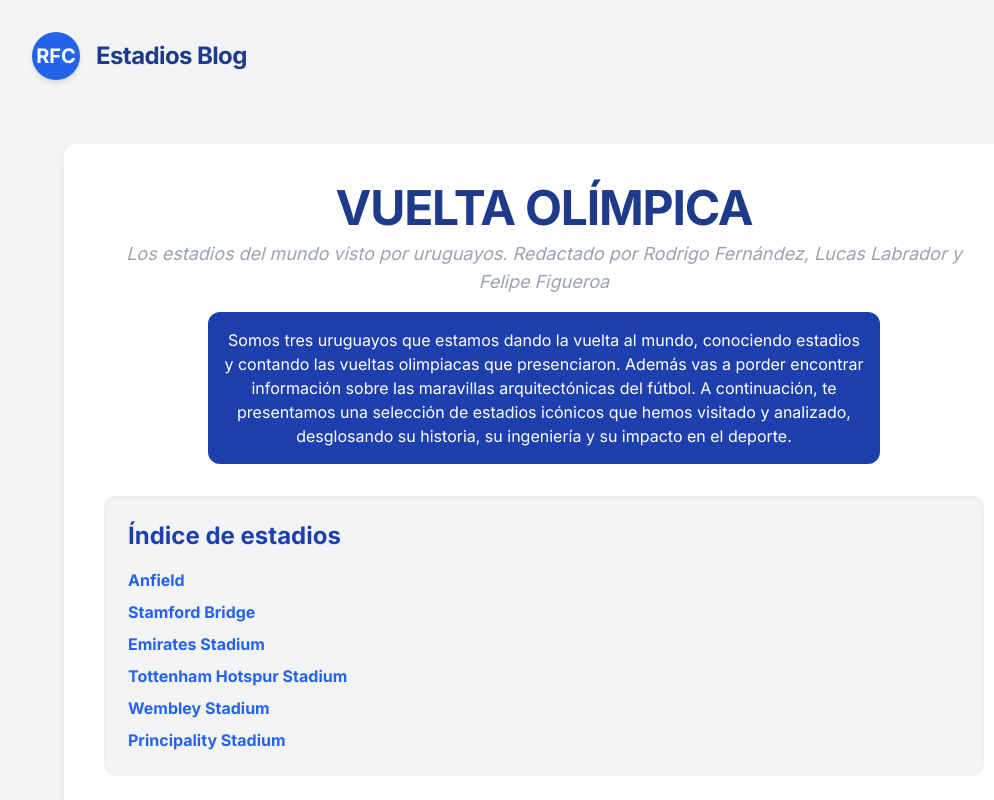
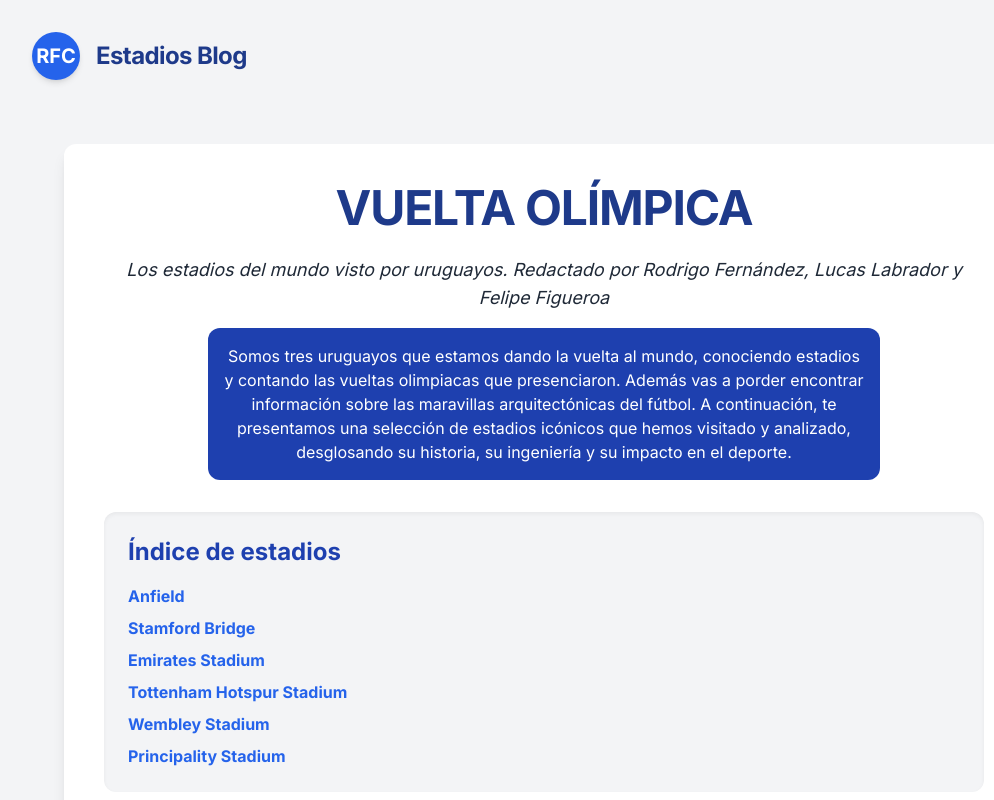
Before and after one commit to Rodrigo1950uy/Estadios-por-el-mundo-desde-uru, a plain HTML site: page index.html in a window 1280 px wide. Shown: the top 800 px of the page, without its empty margins (96-1090 px from the left). Drawn offline with nearby package versions, Linux system fonts and the light colour scheme.

Commit message:
Update index.html

```diff
--- a/index.html
+++ b/index.html
@@ -38,7 +38,7 @@
 <div class="container mx-auto p-4 md:p-8 max-w-5xl">
     <div class="bg-white rounded-xl shadow-lg p-6 md:p-10 mb-8">
         <h1 class="text-3xl md:text-5xl font-extrabold text-center text-blue-900 mb-2 tracking-tight">VUELTA OLÍMPICA</h1>
-        <p class="text-center text-gray-400 mb-4 italic text-lg">
+        <p class="text-center text-gray-800 p-4 italic text-lg">
             Los estadios del mundo visto por uruguayos. Redactado por Rodrigo Fernández, Lucas Labrador y Felipe Figueroa
         </p>
 
```
